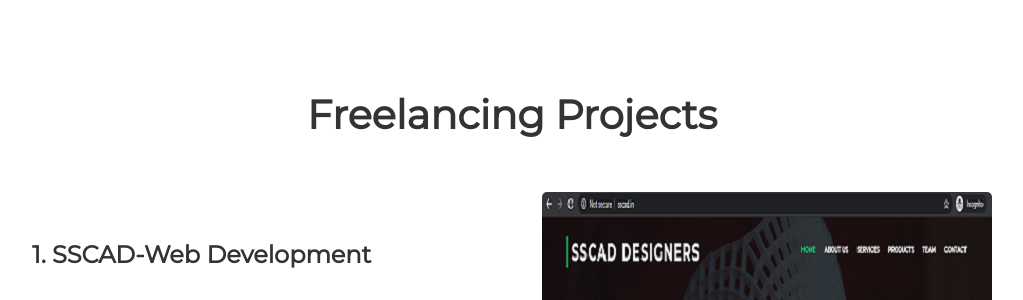
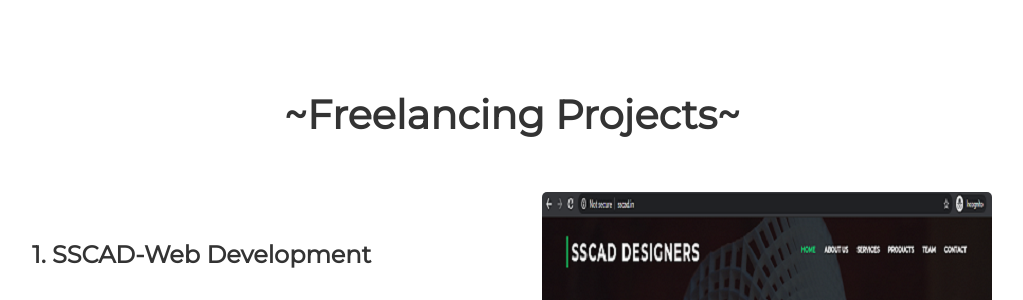
Before and after one commit to swapnilkathane/swapnilkathaneoldweb, a Jekyll site: the page built from index.html, in a window 1280 px wide and 900 px high, scrolled down 1350 px. Shown: the part 170-470 px from the top of the window, without its empty margins (128-1151 px from the left). Built offline with Jekyll 4.4.1, drawn with Linux system fonts in a browser that asks for light colours.

```diff
--- a/_includes/projects.html
+++ b/_includes/projects.html
@@ -1,5 +1,5 @@
 <div class="user-details">
-  <h1> Freelancing Projects </h1>
+  <h1> ~Freelancing Projects~ </h1>
 </div>
 <div class="user-projects">
   <div class="images-right">
```
